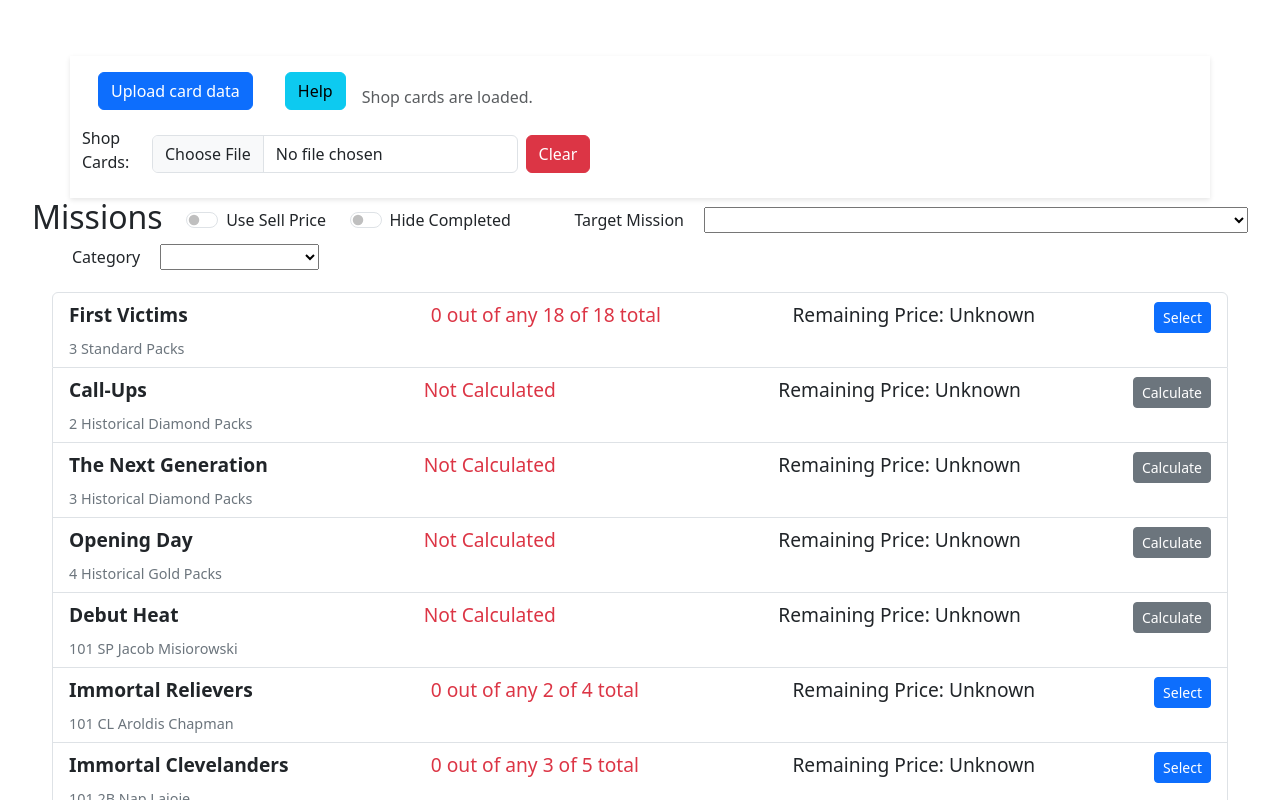
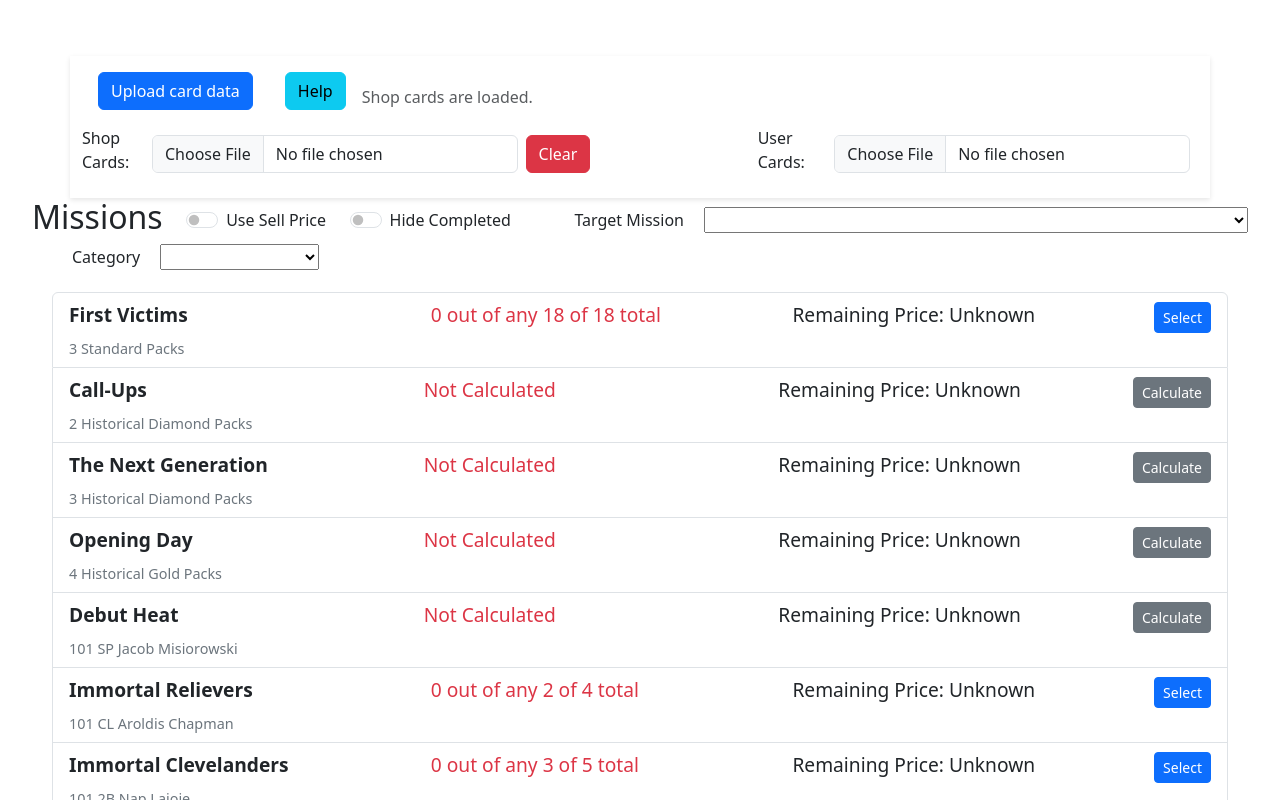
Before and after one commit to outbaksean/ootp-missions-2, a Vue app in the folder ootp-missions/: page / in a window 1280 px wide. Both pictures are taken after a click on the button "Upload card data". Shown: the top 800 px of the page. Built offline with nearby package versions, Linux system fonts and the light colour scheme.

Commit message:
Fix card id type and add user card lock upload

```diff
--- a/ootp-missions/src/components/CardUploader.vue
+++ b/ootp-missions/src/components/CardUploader.vue
@@ -31,6 +31,15 @@
           <button v-if="hasShopCards" class="btn btn-danger me-2" @click="clearShopCards">
             Clear
           </button>
+        </div>
+        <div class="d-flex align-items-center">
+          <label for="userCardsFile" class="form-label me-2">User Cards:</label>
+          <input
+            type="file"
+            id="userCardsFile"
+            class="form-control me-2"
+            @change="handleUserCardsUpload"
+          />
         </div>
       </div>
     </div>
@@ -103,4 +112,11 @@ const clearShopCards = async () => {
   await cardStore.clearShopCards()
   await missionStore.initialize()
 }
+
+const handleUserCardsUpload = async (event: Event) => {
+  const file = (event.target as HTMLInputElement).files?.[0]
+  if (file) {
+    await cardStore.uploadUserFile(file)
+  }
+}
 </script>
--- a/ootp-missions/src/stores/useCardStore.ts
+++ b/ootp-missions/src/stores/useCardStore.ts
@@ -26,7 +26,7 @@ export const useCardStore = defineStore('card', () => {
       skipEmptyLines: true,
       complete: async (results: { data: ShopCard[] }) => {
         const data = results.data.map((row: any) => ({
-          cardId: row['Card ID'].toString(),
+          cardId: parseInt(row['Card ID'], 10) || 0,
           name: row['//Card Title'] || 'Unknown',
           sellPrice: parseInt(row['Sell Order Low'], 10) || 0,
           cardTitle: row['//Card Title'] || 'Unknown',
@@ -44,6 +44,28 @@ export const useCardStore = defineStore('card', () => {
     })
   }
 
+  async function uploadUserFile(file: File) {
+    const text = await file.text()
+    Papa.parse(text, {
+      header: true,
+      skipEmptyLines: true,
+      complete: async (results: { data: { CID: string; Lock: string }[] }) => {
+        const userCards = results.data
+        for (const userCard of userCards) {
+          if (userCard.Lock === 'Yes') {
+            const cardId = parseInt(userCard.CID, 10)
+            const shopCard = await db.shopCards.get(cardId)
+            if (shopCard) {
+              shopCard.locked = true
+              await db.shopCards.put(shopCard)
+            }
+          }
+        }
+        shopCards.value = await db.shopCards.toArray()
+      },
+    })
+  }
+
   async function initialize() {
     const existingShopCards = await db.shopCards.toArray()
 
@@ -55,7 +77,7 @@ export const useCardStore = defineStore('card', () => {
         skipEmptyLines: true,
         complete: async (results: { data: ShopCard[] }) => {
           const data = results.data.map((row: any) => ({
-            cardId: row['Card ID'].toString(),
+            cardId: parseInt(row['Card ID'], 10) || 0,
             name: row['//Card Title'] || 'Unknown',
             sellPrice: parseInt(row['Sell Order Low'], 10) || 0,
             cardTitle: row['//Card Title'] || 'Unknown',
@@ -79,6 +101,7 @@ export const useCardStore = defineStore('card', () => {
     hasShopCards,
     clearShopCards,
     uploadShopFile,
+    uploadUserFile,
     initialize,
   }
 })
```
Also changed, not shown: ootp-missions/src/data/user_cards_sample.csv (added).
